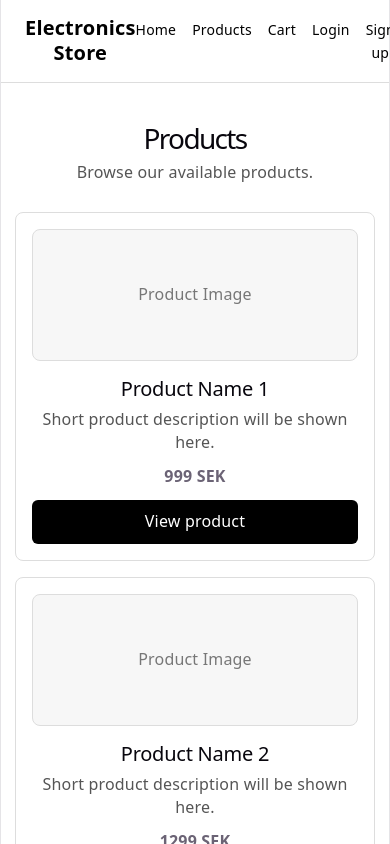
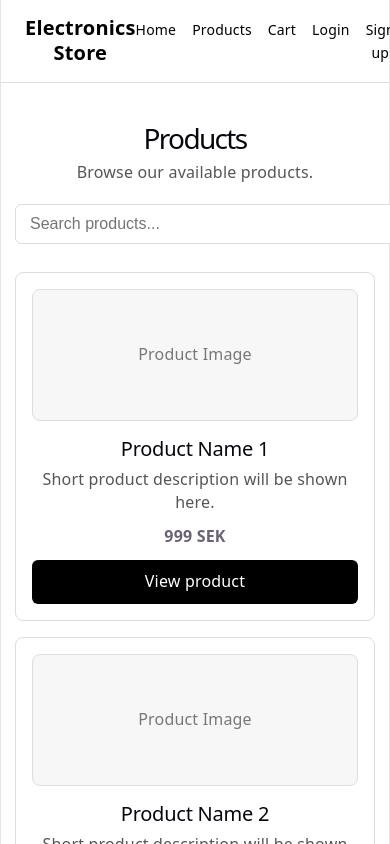
Before and after one commit to aklimson/Online-store, a React app in the folder frontend/: page /products in a window 390 px wide. Shown: the top 844 px of the page. Built offline with nearby package versions, Linux system fonts and the light colour scheme; the HTML template or start-up script is replaced by a standard one.

Commit message:
Add basic product search

```diff
--- a/frontend/src/pages/Products.jsx
+++ b/frontend/src/pages/Products.jsx
@@ -1,7 +1,10 @@
+import { useState } from "react";
+import { Link } from "react-router-dom";
 import "../styles/Products.css";
-import { Link } from "react-router-dom";
 
 function Products() {
+  const [searchTerm, setSearchTerm] = useState("");
+
   const products = [
     {
       id: 1,
@@ -29,19 +32,32 @@ function Products() {
     },
   ];
 
+  const filteredProducts = products.filter((product) =>
+    product.name.toLowerCase().includes(searchTerm.toLowerCase())
+  );
+
   return (
     <main className="products-page">
       <section className="products-header">
         <h1>Products</h1>
         <p>Browse our available products.</p>
+
+        <input
+          className="products-search"
+          type="text"
+          placeholder="Search products..."
+          value={searchTerm}
+          onChange={(event) => setSearchTerm(event.target.value)}
+        />
       </section>
 
+      {filteredProducts.length === 0 ? (
+        <p className="no-products-message">No products found.</p>
+      ) : (
         <section className="products-list">
-        {products.map((product) => (
+          {filteredProducts.map((product) => (
             <div className="product-item" key={product.id}>
-            <div className="product-image-placeholder">
-              Product Image
-            </div>
+              <div className="product-image-placeholder">Product Image</div>
 
               <div className="product-info">
                 <h2>{product.name}</h2>
@@ -55,6 +71,7 @@ function Products() {
             </div>
           ))}
         </section>
+      )}
     </main>
   );
 }
--- a/frontend/src/styles/Products.css
+++ b/frontend/src/styles/Products.css
@@ -80,6 +80,7 @@
   border-radius: 6px;
   cursor: pointer;
   text-decoration: none;
+  display: inline-block;
 }
 
 .product-button:hover {
@@ -115,6 +116,27 @@
     font-size: 28px;
   }
 
+  .products-search {
+  width: 100%;
+  max-width: 420px;
+  margin-top: 20px;
+  padding: 10px 14px;
+  border: 1px solid #ddd;
+  border-radius: 6px;
+  font-size: 16px;
+}
+
+.products-search:focus {
+  outline: none;
+  border-color: #999;
+}
+
+.no-products-message {
+  text-align: center;
+  color: #555;
+  margin-top: 30px;
+}
+
   .product-item {
     padding: 16px;
   }
```
Lines whose indentation alone changed are shown as unchanged.
